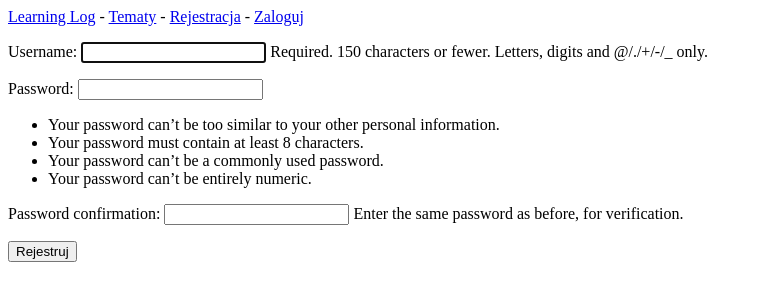
After one commit to barlima/learning_log, a Django app: page /users/register/ in a window 1280 px wide. The commit adds this page. Shown: the top 301 px of the page, without its empty margins (0-759 px from the left). Run offline with Django 3.2, Linux system fonts and the light colour scheme.

Commit message:
users login and sing up

```diff
--- a/learning_log/settings.py
+++ b/learning_log/settings.py
@@ -32,6 +32,7 @@ ALLOWED_HOSTS = []
 
 INSTALLED_APPS = [
     'learning_logs',
+    'users',
 
     'django.contrib.admin',
     'django.contrib.auth',
--- a/learning_log/urls.py
+++ b/learning_log/urls.py
@@ -18,5 +18,6 @@ from django.contrib import admin
 
 urlpatterns = [
     url(r'^admin/', include(admin.site.urls)),
-    url(r'', include('learning_logs.urls', namespace='learning_log')),
+    url(r'', include('learning_logs.urls', namespace='learning_logs')),
+    url(r'^users/', include('users.urls', namespace='users')),
 ]
--- a/learning_logs/templates/learning_logs/base.html
+++ b/learning_logs/templates/learning_logs/base.html
@@ -1,6 +1,13 @@
 <p>
   <a href="{% url 'learning_logs:index' %}">Learning Log</a> -
-  <a href="{% url 'learning_logs:topics' %}">Tematy</a>
+  <a href="{% url 'learning_logs:topics' %}">Tematy</a> -
+  {% if user.is_authenticated %}
+    Witaj, {{ user.username }}.
+    <a href="{% url 'users:logout' %}">Wyloguj</a>
+  {% else %}
+    <a href="{% url 'users:register' %}">Rejestracja</a> -
+    <a href="{% url 'users:login' %}">Zaloguj</a>
+  {% endif %}
 </p>
 
 {% block content %}{% endblock content %}
--- a/learning_logs/urls.py
+++ b/learning_logs/urls.py
@@ -4,7 +4,7 @@ from django.conf.urls import url
 
 from . import views
 
-app_name = 'learning_logs'
+# app_name = 'learning_logs'
 urlpatterns = [
     # Home page
     url(r'^$', views.index, name='index'),
--- /dev/null
+++ b/users/templates/users/register.html
@@ -0,0 +1,13 @@
+{% extends "learning_logs/base.html" %}
+
+{% block content %}
+
+    <form method="post" action="{% url 'users:register' %}">
+      {% csrf_token %}
+      {{ form.as_p }}
+
+      <button name="submit">Rejestruj</button>
+    <input type="hidden" name="next" value="{% url 'learning_logs:index' %}" />
+    </form>
+
+{% endblock content %}
--- /dev/null
+++ b/users/urls.py
@@ -0,0 +1,15 @@
+"""UsersApp URL templates are defined here"""
+
+from django.conf.urls import url
+from django.contrib.auth.views import login
+
+from . import views
+
+urlpatterns = [
+    # Login page
+    url(r'^login/$', login, {'template_name': 'users/login.html'}, name='login'),
+    # Logout page
+    url(r'^logout/$', views.logout_view, name='logout'),
+    # Register new user
+    url(r'^register/$', views.register, name='register'),
+]
--- a/users/views.py
+++ b/users/views.py
@@ -1,3 +1,32 @@
 from django.shortcuts import render
+from django.core.urlresolvers import reverse
+from django.http import HttpResponseRedirect
+from django.contrib.auth import login, logout, authenticate
+from django.contrib.auth.forms import UserCreationForm
 
-# Create your views here.
+
+def logout_view(request):
+    """User logout"""
+    logout(request)
+    return HttpResponseRedirect(reverse('learning_logs:index'))
+
+
+def register(request):
+    """Register new user"""
+    if request.method != 'POST':
+        # Display an empty form
+        form = UserCreationForm()
+    else:
+        # Render a form
+        form = UserCreationForm(data=request.POST)
+
+        if form.is_valid():
+            new_user = form.save()
+            # login in user and redirect him to home page
+            authenticated_user = authenticate(username=new_user.username,
+                                              password=request.POST['password1'])
+            login(request, authenticated_user)
+            return HttpResponseRedirect(reverse('learning_logs:index'))
+
+    context = {'form': form}
+    return render(request, 'users/register.html', context)
```
Also changed, not shown: users/templates/users/login.html (added, +16 -0 lines), db.sqlite3.
